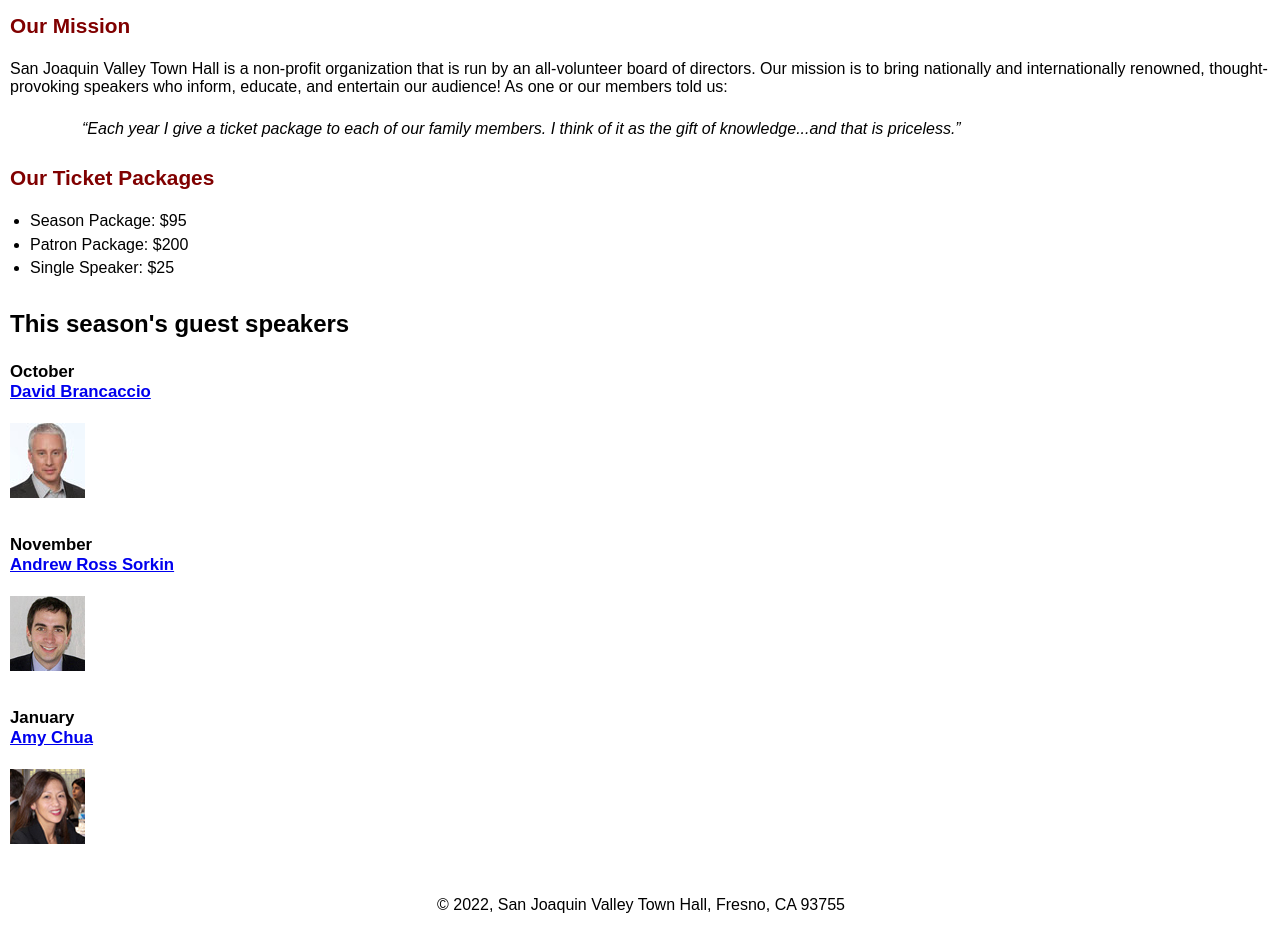
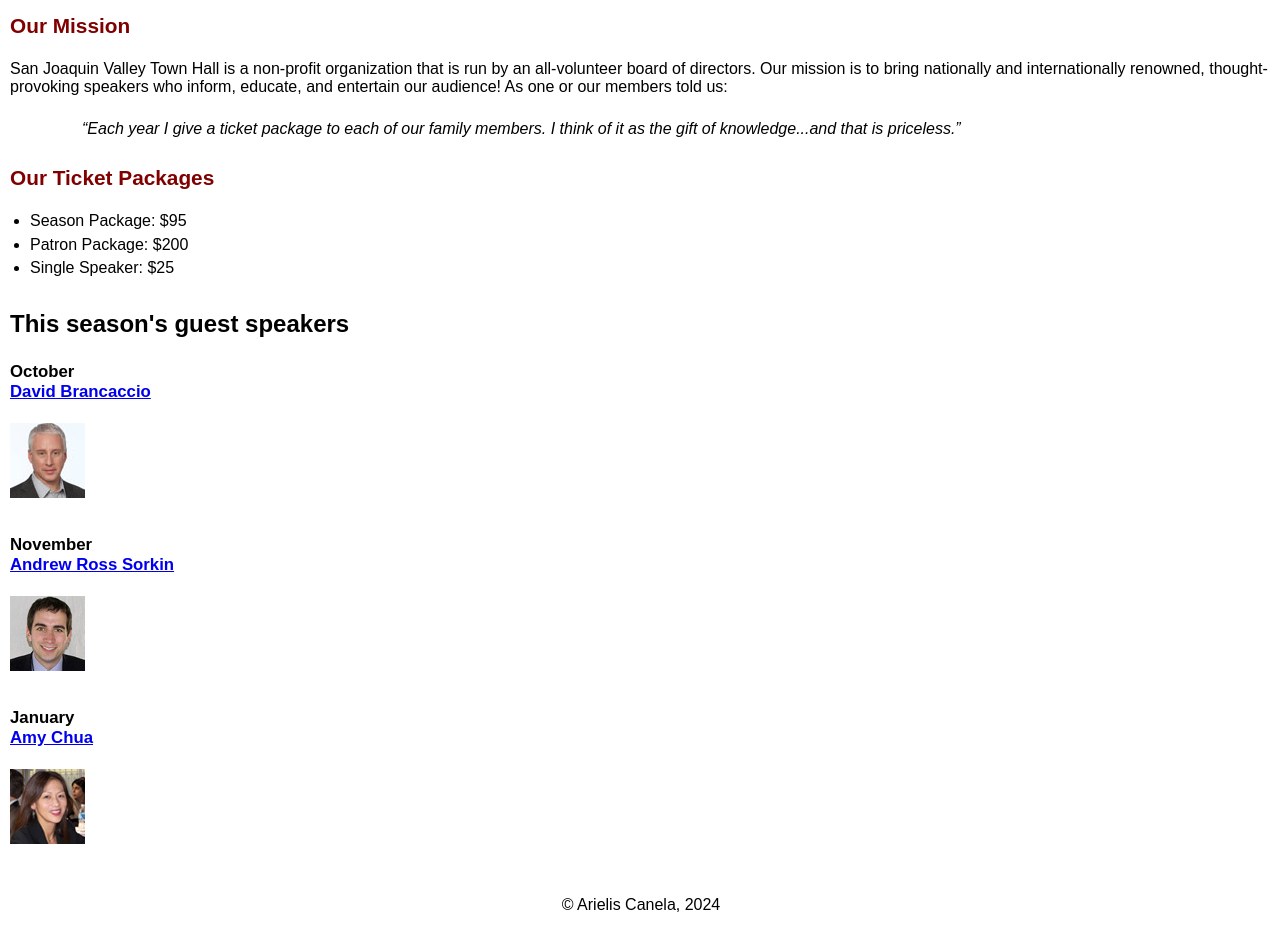
Before and after one commit to arielis-c19/A06, a plain HTML site: page index.html in a window 1280 px wide. Shown: the part 125-1071 px from the top of the page. Drawn offline with Linux system fonts and the light colour scheme.

Commit message:
Update index.html

```diff
--- a/index.html
+++ b/index.html
@@ -39,7 +39,7 @@
 		<img src="images/chua75.jpg" alt="Amy Chua photo">
 	</main>
 	<footer>
-		<p>&copy; 2022, San Joaquin Valley Town Hall, Fresno, CA 93755</p>
+		<p>&copy; Arielis Canela, 2024</p>
 	</footer>
 </body>
 </html>
```
